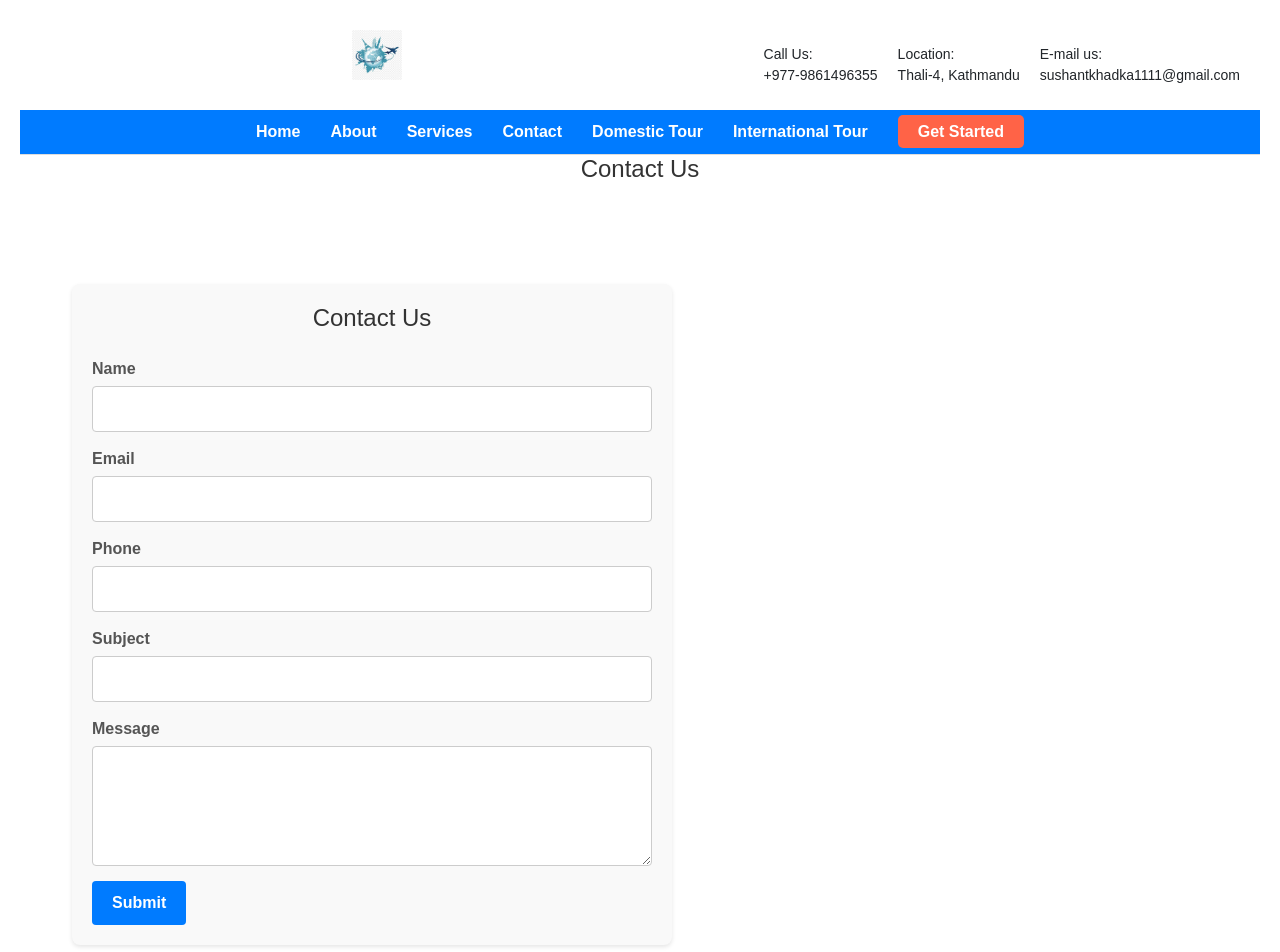
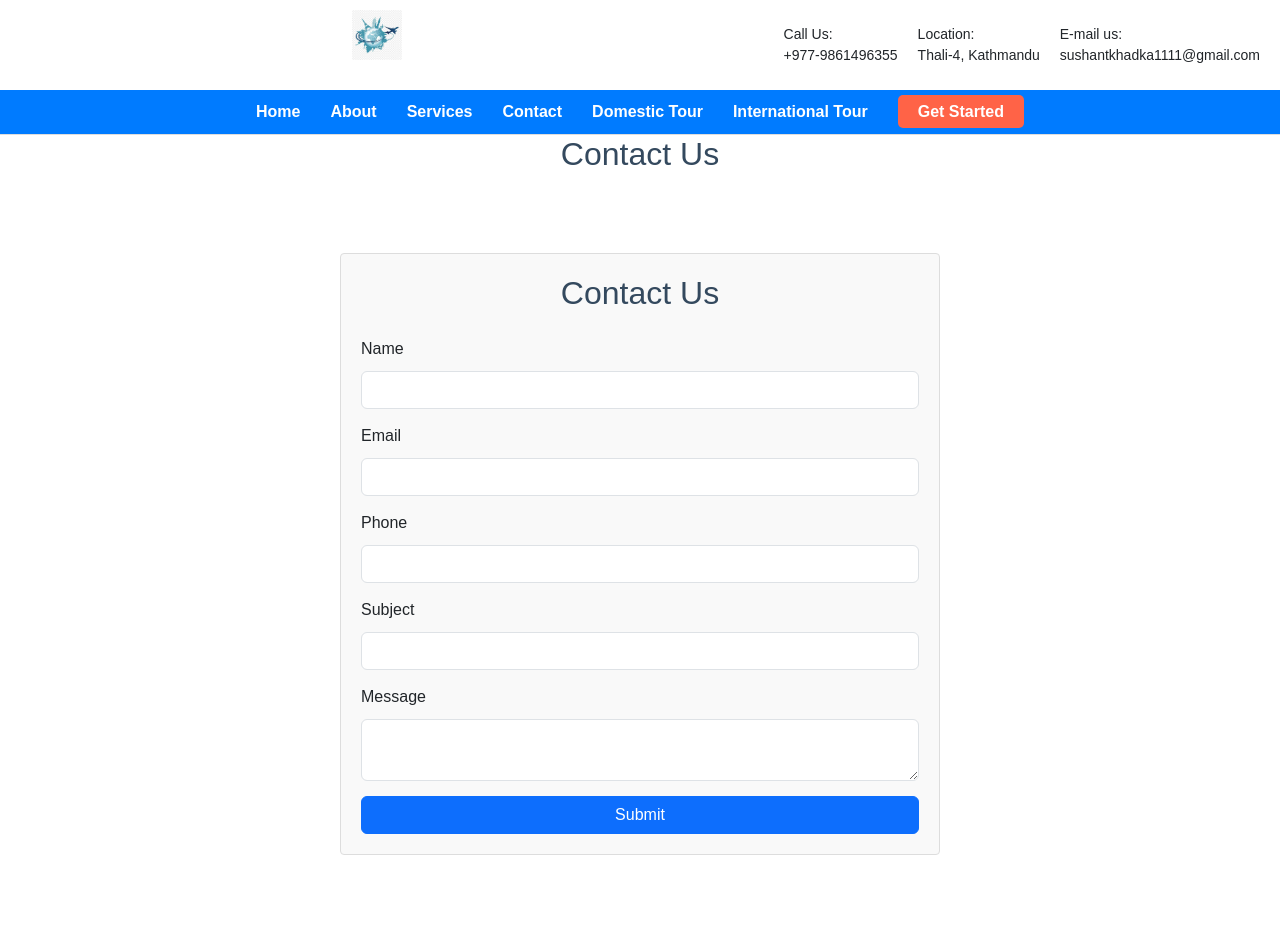
Before and after one commit to sushantkhadka01/tour-and-travel-website, a React (Create React App) app: page /contact in a window 1280 px wide. Shown: the top 952 px of the page. After the commit the page ends 887 px from the top, so only its background shows below. Built offline with nearby package versions, Linux system fonts and the light colour scheme.

Commit message:
added bootstrap and used necessary css

```diff
--- a/src/ContactForm.css
+++ b/src/ContactForm.css
@@ -1,72 +1,16 @@
-.contact-page {
-    display: flex;
-    flex-direction: column;
-    align-items: center;
-    padding: 20px;
-  }
+.contact-form {
+  max-width: 600px;
+  margin: 0 auto;
+  padding: 20px;
+  border: 1px solid #ddd;
+  border-radius: 4px;
+  background-color: #f9f9f9;
+}
 
-  .contact-page h2 {
-    margin-bottom: 20px;
-    font-size: 24px;
-    color: #333;
-  }
+.contact-form .form-group {
+  margin-bottom: 15px;
+}
 
-  .contact-form {
-    width: 100%;
-    max-width: 600px;
-    background-color: #f9f9f9;
-    padding: 20px;
-    border-radius: 8px;
-    box-shadow: 0 2px 4px rgba(0, 0, 0, 0.1);
-  }
-
-  .form-group {
-    margin-bottom: 15px;
-  }
-
-  .form-group label {
-    display: block;
-    margin-bottom: 5px;
-    font-weight: bold;
-    color: #555;
-  }
-
-  .form-group input,
-  .form-group textarea {
-    width: 100%;
-    padding: 10px;
-    border: 1px solid #ccc;
-    border-radius: 4px;
-    font-size: 16px;
-    color: #333;
-    background-color: #fff;
-    transition: border-color 0.3s;
-  }
-
-  .form-group input:focus,
-  .form-group textarea:focus {
-    border-color: #007bff;
-    outline: none;
-  }
-
-  .form-group textarea {
-    resize: vertical;
-    height: 120px;
-  }
-
-  button[type="submit"] {
-    display: inline-block;
-    padding: 10px 20px;
-    font-size: 16px;
-    font-weight: bold;
-    color: #fff;
-    background-color: #007bff;
-    border: none;
-    border-radius: 4px;
-    cursor: pointer;
-    transition: background-color 0.3s;
-  }
-
-  button[type="submit"]:hover {
-    background-color: #0056b3;
-  }
+.contact-form .btn {
+  width: 100%;
+}
```
